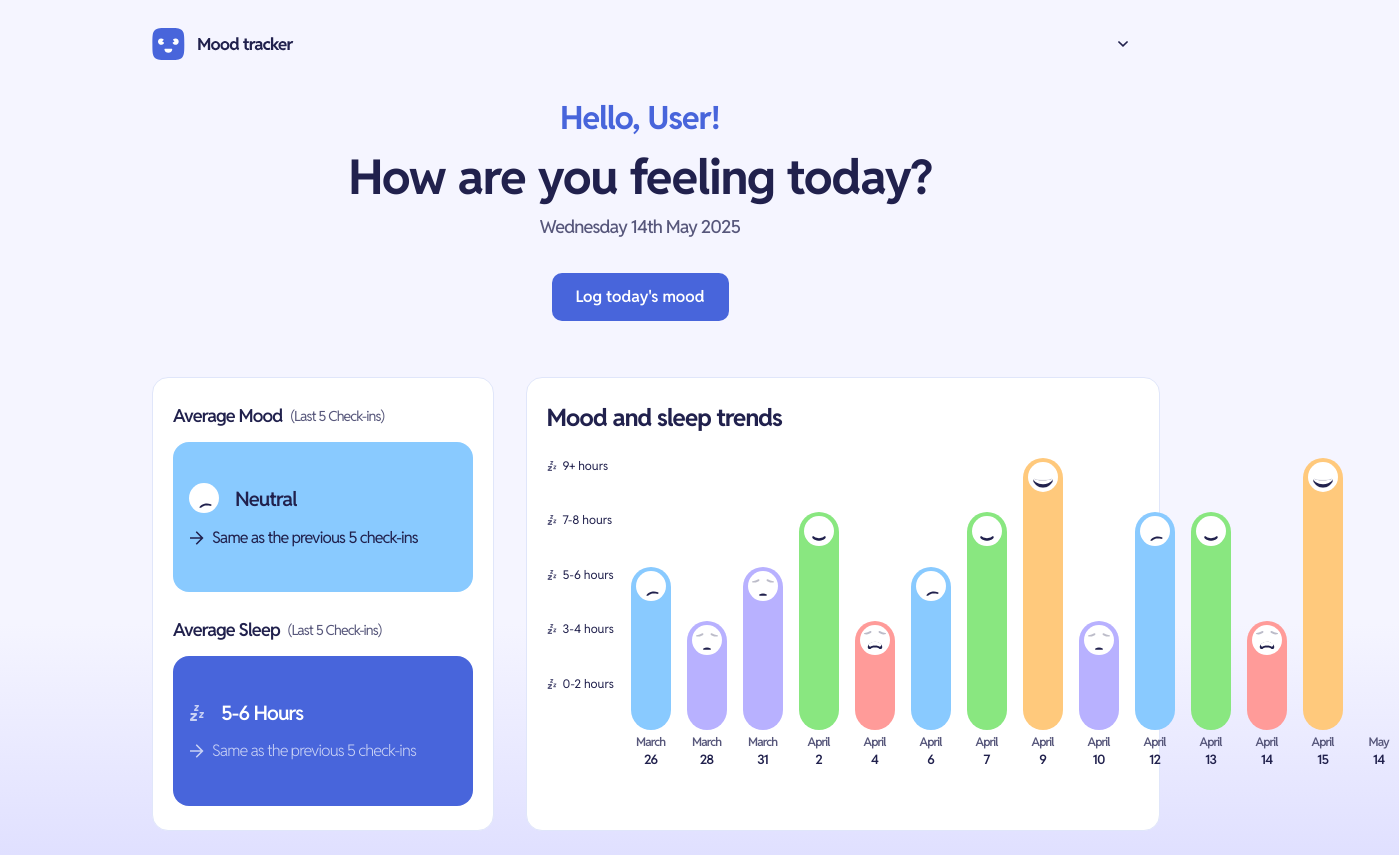
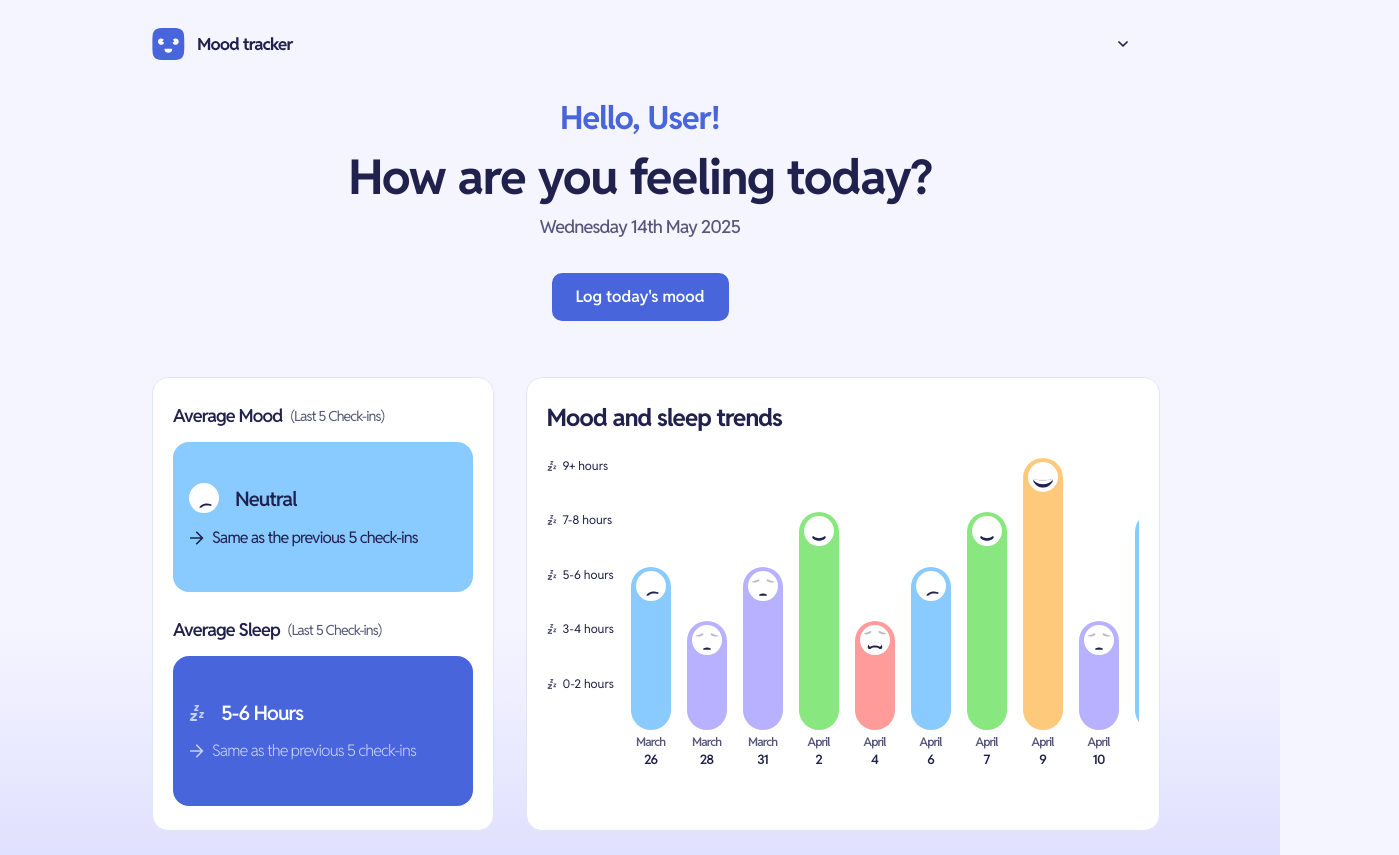
Before and after one commit to rahmaa4/mood-tracking-app, a React (Vite) app: page / in a window 1280 px wide. Shown: the whole page, 1399 px wide, since content can reach past the window. Built offline with nearby package versions, Linux system fonts and the light colour scheme.

Commit message:
fix scroll

```diff
--- a/src/components/TrendsChart/Chart/Chart.tsx
+++ b/src/components/TrendsChart/Chart/Chart.tsx
@@ -4,7 +4,7 @@ import Bar from "./Bar/Bar"
 export default function Chart({ userEntries }: { userEntries: MoodEntries }) {
 
     return (
-        <div className={`flex gap-4 overflow-x-scroll lg:overflow-visible`}>
+        <div className={`flex gap-4 overflow-x-auto`}>
             {
                 [...userEntries].reverse().map((entry, index) => {
                     return <Bar entryData={entry} key={`bar-${index}`} position={index} />
```
